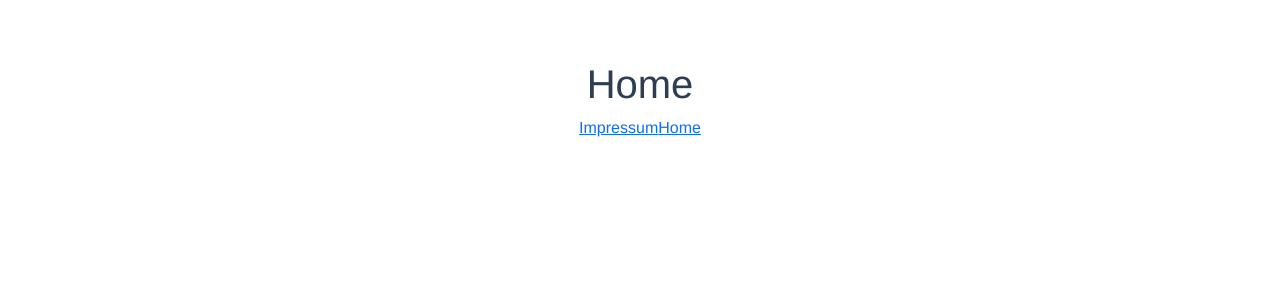
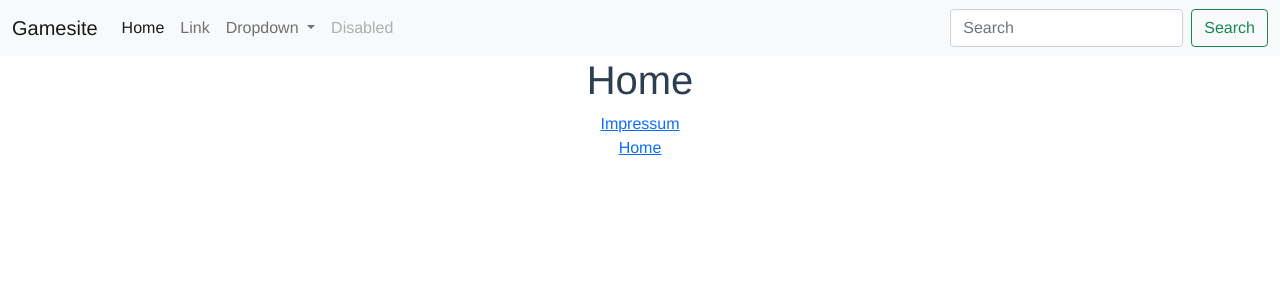
Before and after one commit to TimoCak/gamesite, a Vue app: page / in a window 1280 px wide. Shown: the top 300 px of the page. Built offline with nearby package versions, Linux system fonts and the light colour scheme.

Commit message:
included header

```diff
--- a/src/App.vue
+++ b/src/App.vue
@@ -1,15 +1,17 @@
 <template>
+  <HeaderVue />
   <router-view />
 </template>
 
 <script>
 
-
+import HeaderVue from "@/components/Header";
 
 export default {
   name: 'App',
   components: {
     //HelloWorld
+    HeaderVue
 
   }
 }
@@ -22,6 +24,6 @@ export default {
   -moz-osx-font-smoothing: grayscale;
   text-align: center;
   color: #2c3e50;
-  margin-top: 60px;
+
 }
 </style>
--- /dev/null
+++ b/src/components/Header.vue
@@ -0,0 +1,53 @@
+<template>
+  <nav class="navbar navbar-expand-lg navbar-light bg-light">
+    <div class="container-fluid">
+      <router-link to="/" class="navbar-brand">Gamesite</router-link>
+      <button class="navbar-toggler" type="button" data-bs-toggle="collapse" data-bs-target="#navbarSupportedContent" aria-controls="navbarSupportedContent" aria-expanded="false" aria-label="Toggle navigation">
+        <span class="navbar-toggler-icon"></span>
+      </button>
+      <div class="collapse navbar-collapse" id="navbarSupportedContent">
+        <ul class="navbar-nav me-auto mb-2 mb-lg-0">
+          <li class="nav-item">
+            <a class="nav-link active" aria-current="page" href="#">Home</a>
+          </li>
+          <li class="nav-item">
+            <a class="nav-link" href="#">Link</a>
+          </li>
+          <li class="nav-item dropdown">
+            <a class="nav-link dropdown-toggle" href="#" id="navbarDropdown" role="button" data-bs-toggle="dropdown" aria-expanded="false">
+              Dropdown
+            </a>
+            <ul class="dropdown-menu" aria-labelledby="navbarDropdown">
+              <li><a class="dropdown-item" href="#">Action</a></li>
+              <li><a class="dropdown-item" href="#">Another action</a></li>
+              <li><hr class="dropdown-divider"></li>
+              <li><a class="dropdown-item" href="#">Something else here</a></li>
+            </ul>
+          </li>
+          <li class="nav-item">
+            <a class="nav-link disabled" href="#" tabindex="-1" aria-disabled="true">Disabled</a>
+          </li>
+        </ul>
+        <form class="d-flex">
+          <input class="form-control me-2" type="search" placeholder="Search" aria-label="Search">
+          <button class="btn btn-outline-success" type="submit">Search</button>
+        </form>
+      </div>
+    </div>
+  </nav>
+</template>
+
+<script>
+export default {
+  name: "HeaderVue",
+  data() {
+    return {
+
+    }
+  }
+}
+</script>
+
+<style scoped>
+
+</style>
--- a/src/components/Home.vue
+++ b/src/components/Home.vue
@@ -1,7 +1,7 @@
 <template>
  <div>
    <h1>{{title}}</h1>
-   <router-link to="/Impressum">Impressum</router-link>
+   <router-link to="/Impressum">Impressum</router-link><br>
    <router-link to="/">Home</router-link>
  </div>
 </template>
```
Also changed, not shown: 1 other file (tests, documents, lock files or other folders).
